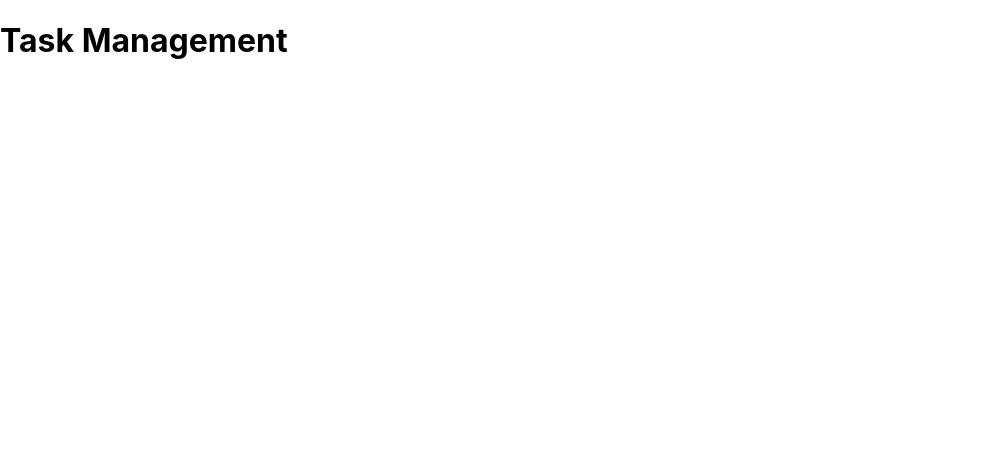
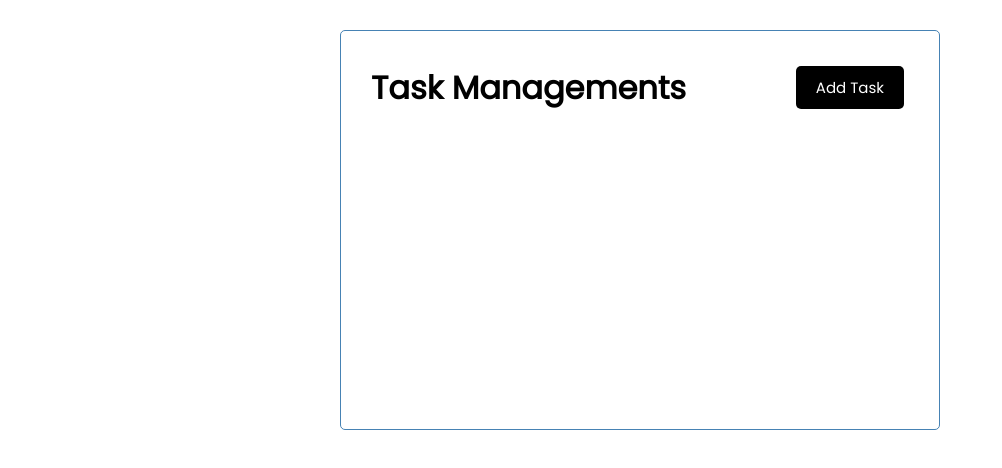
Before and after one commit to Sahim-Nazif/Task-Management-React, a React (Create React App) app: page / in a window 1280 px wide. Shown: the top 468 px of the page, without its empty margins (0-1002 px from the left). Built offline with nearby package versions, Linux system fonts and the light colour scheme; the HTML template or start-up script is replaced by a standard one.

Commit message:
header component added with css

```diff
--- a/src/App.js
+++ b/src/App.js
@@ -1,8 +1,13 @@
+import Header from './components/Header'
+
+
 
 const App=()=> {
+
+
   return (
-    <div className="App">
-     <h1>Task Management</h1>
+    <div className="container">
+      <Header/>
     </div>
   );
 }
--- /dev/null
+++ b/src/components/Header.js
@@ -0,0 +1,21 @@
+import React from 'react'
+import PropTypes from 'prop-types'
+
+
+const Header = ({title}) => {
+    return (
+       <header className='header'>
+           <h1>{title}</h1>
+           <button className='btn'>Add Task</button>
+       </header>
+    )
+}
+
+Header.defaultProps = {
+    title:'Task Managements'
+}
+
+Header.propTypes={
+    title:PropTypes.string.isRequired
+}
+export default Header
--- a/src/index.css
+++ b/src/index.css
@@ -1,13 +1,112 @@
-body {
+@import url('https://fonts.googleapis.com/css2?family=Poppins:wght@300;400&display=swap');
+
+* {
+  box-sizing: border-box;
   margin: 0;
-  font-family: -apple-system, BlinkMacSystemFont, 'Segoe UI', 'Roboto', 'Oxygen',
-    'Ubuntu', 'Cantarell', 'Fira Sans', 'Droid Sans', 'Helvetica Neue',
-    sans-serif;
-  -webkit-font-smoothing: antialiased;
-  -moz-osx-font-smoothing: grayscale;
+  padding: 0;
 }
 
-code {
-  font-family: source-code-pro, Menlo, Monaco, Consolas, 'Courier New',
-    monospace;
+body {
+  font-family: 'Poppins', sans-serif;
 }
+
+.container {
+  max-width: 600px;
+  margin: 30px auto;
+  overflow: auto;
+  min-height: 400px;
+  border: 1px solid steelblue;
+  padding: 30px;
+  border-radius: 5px;
+}
+
+.header {
+  display: flex;
+  justify-content: space-between;
+  align-items: center;
+  margin-bottom: 20px;
+}
+
+.btn {
+  display: inline-block;
+  background: #000;
+  color: #fff;
+  border: none;
+  padding: 10px 20px;
+  margin: 5px;
+  border-radius: 5px;
+  cursor: pointer;
+  text-decoration: none;
+  font-size: 15px;
+  font-family: inherit;
+}
+
+.btn:focus {
+  outline: none;
+}
+
+.btn:active {
+  transform: scale(0.98);
+}
+
+.btn-block {
+  display: block;
+  width: 100%;
+}
+
+.task {
+  background: #f4f4f4;
+  margin: 5px;
+  padding: 10px 20px;
+  cursor: pointer;
+}
+
+.task.reminder {
+  border-left: 5px solid green;
+}
+
+.task h3 {
+  display: flex;
+  align-items: center;
+  justify-content: space-between;
+}
+
+.add-form {
+  margin-bottom: 40px;
+}
+
+.form-control {
+  margin: 20px 0;
+}
+
+.form-control label {
+  display: block;
+}
+
+.form-control input {
+  width: 100%;
+  height: 40px;
+  margin: 5px;
+  padding: 3px 7px;
+  font-size: 17px;
+}
+
+.form-control-check {
+  display: flex;
+  align-items: center;
+  justify-content: space-between;
+}
+
+.form-control-check label {
+  flex: 1;
+}
+
+.form-control-check input {
+  flex: 2;
+  height: 20px;
+}
+
+footer {
+  margin-top: 30px;
+  text-align: center;
+}
--- a/src/index.js
+++ b/src/index.js
@@ -4,12 +4,7 @@
 import App from './App';
 import reportWebVitals from './reportWebVitals';
 
-ReactDOM.render(
-  <React.StrictMode>
-    <App />
-  </React.StrictMode>,
-  document.getElementById('root')
-);
+ReactDOM.render(<App />, document.getElementById('root'));
 
 
 reportWebVitals();
```
